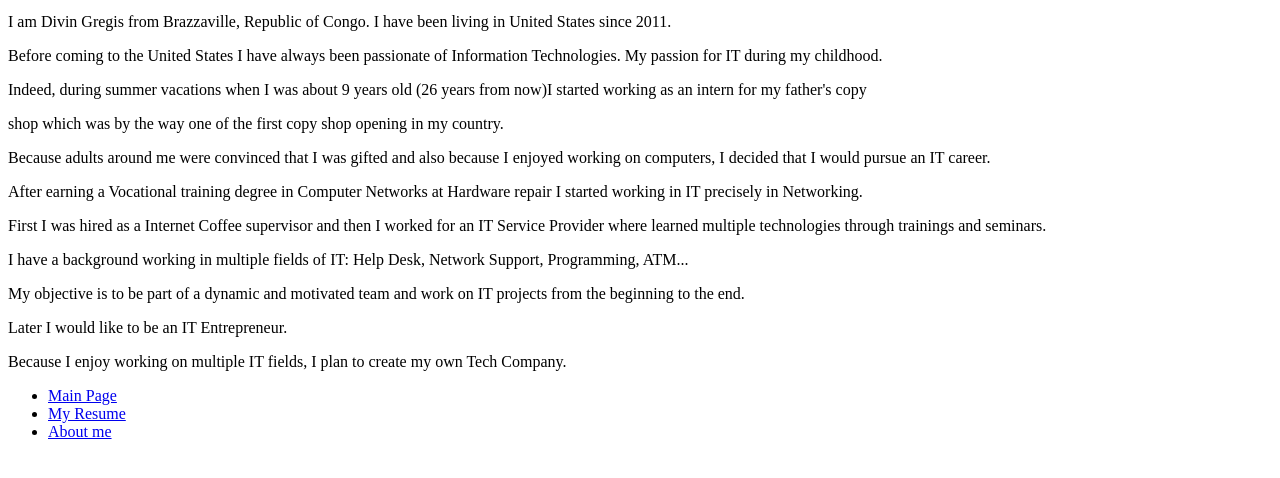
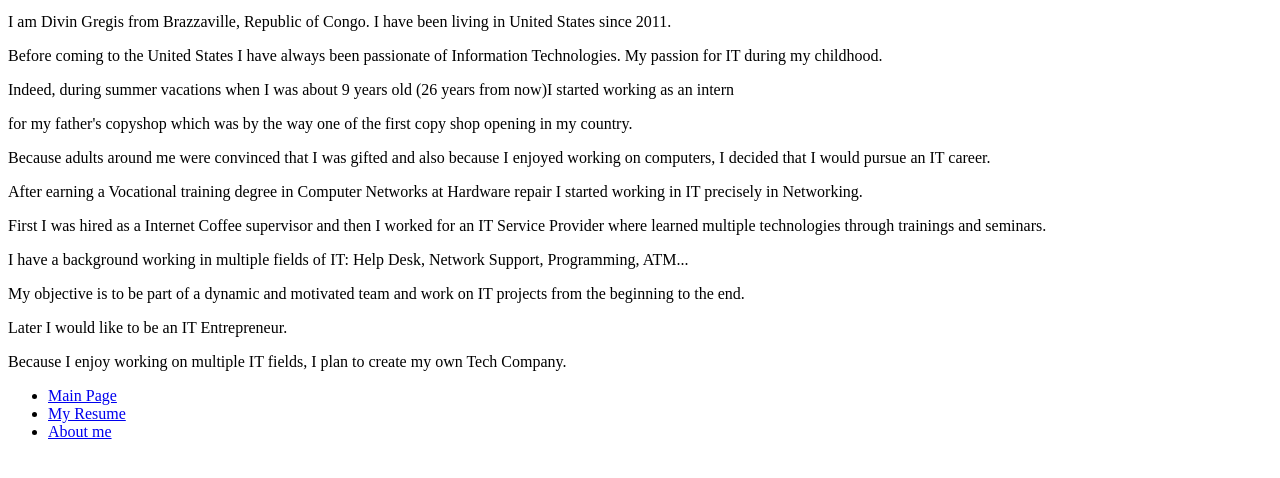
Before and after one commit to anokeinab/ITMD-361-Project01, a plain HTML site: page index.html in a window 1280 px wide. Shown: the part 148-626 px from the top of the page. Drawn offline with Linux system fonts and the light colour scheme.

Commit message:
Update index.html
typo correction

```diff
--- a/index.html
+++ b/index.html
@@ -13,8 +13,8 @@
 
     <p> I am Divin Gregis from Brazzaville, Republic of Congo. I have been living in United States since 2011.</p>
     <p>Before coming to the United States I have always been passionate of Information Technologies. My passion for IT during my childhood.</p>
-    <p>Indeed, during summer vacations when I was about 9 years old (26 years from now)I started working as an intern for my father's copy</p>
-    <p>shop which was by the way one of the first copy shop opening in my country.</p>
+    <p>Indeed, during summer vacations when I was about 9 years old (26 years from now)I started working as an intern</p>
+    <p>for my father's copyshop which was by the way one of the first copy shop opening in my country.</p>
     <p>Because adults around me were convinced that I was gifted and also because I enjoyed working on computers, I decided that I would pursue an IT career.</p>
     <p>After earning a Vocational training degree in Computer Networks at Hardware repair I started working in IT precisely in Networking.</p>
     <p>First I was hired as a Internet Coffee supervisor and then I worked for an IT Service Provider where learned multiple technologies through trainings and seminars.</p>
```
